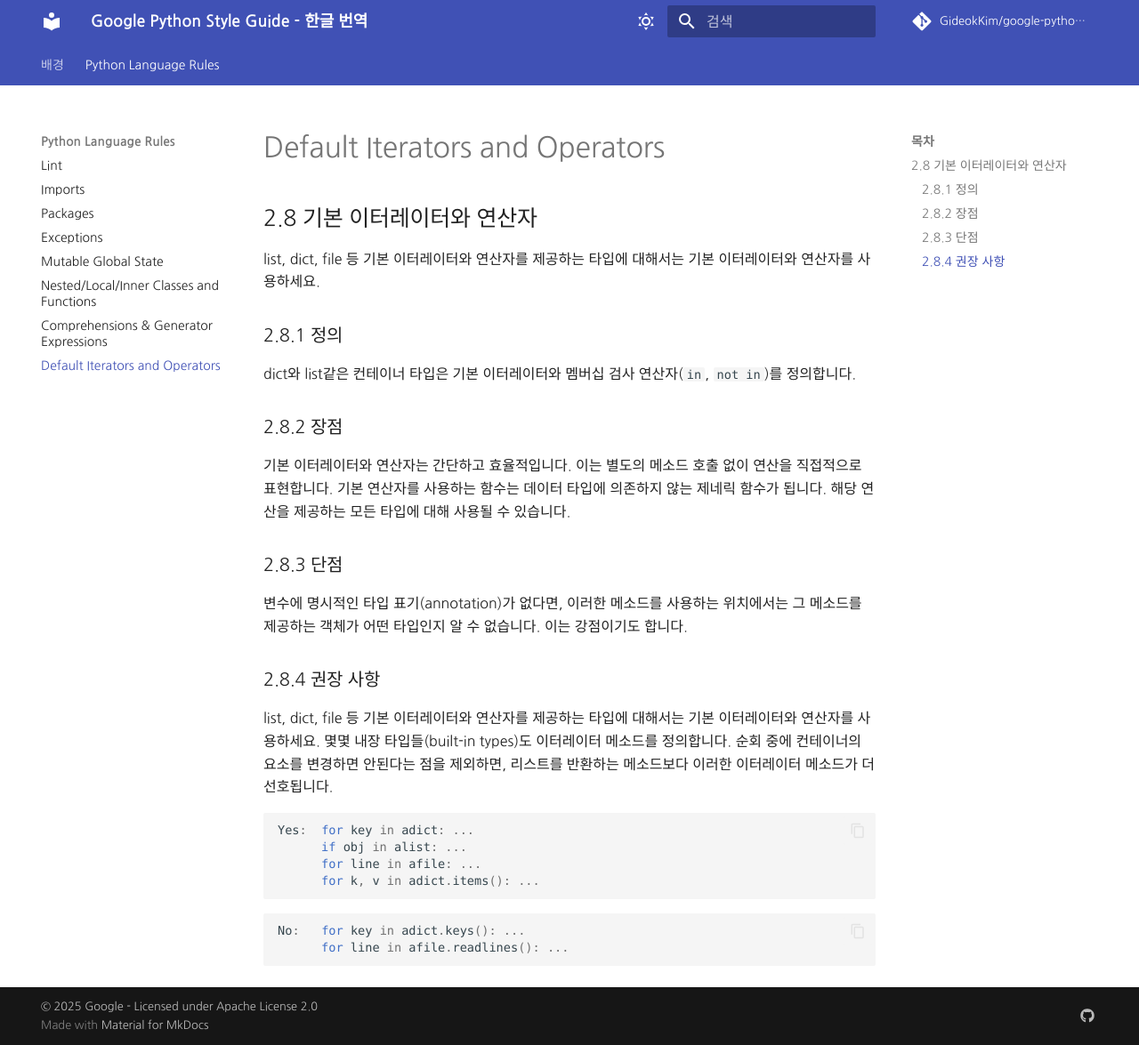
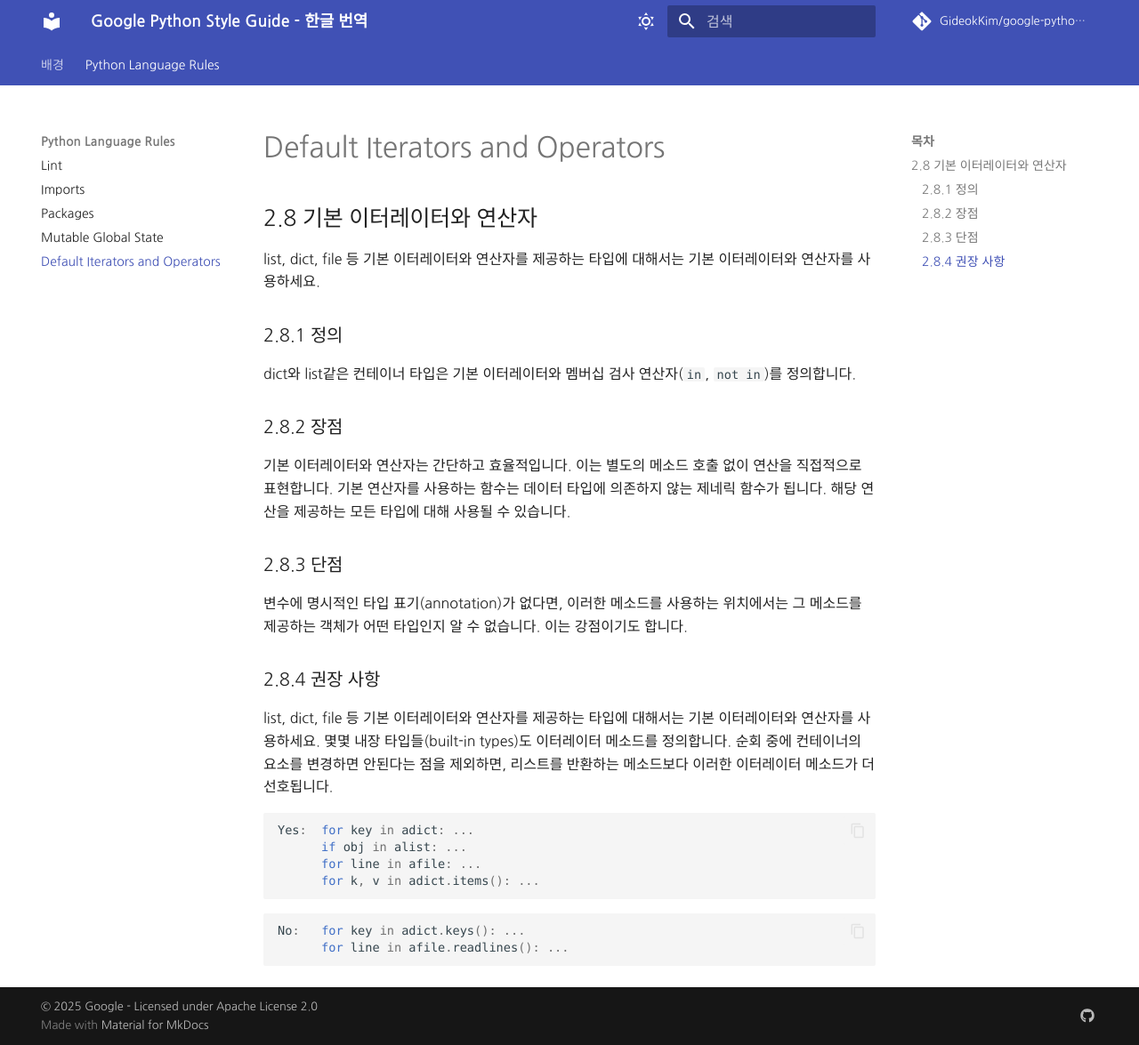
Before and after one commit to Yoonsoyoung02/google-python-style-guide-kr, an MkDocs documentation site: the page built from google python style guide/default-iterators-and-operators.md, in a window 1280 px wide and 1175 px high. Shown: the whole window at 89% size. Built offline with MkDocs 1.6.1 and Material for MkDocs 9.7.7, drawn with Linux system fonts in a browser that asks for light colours; some web fonts are replaced; comment, search, counter and statistics services are not loaded.

Commit message:
Update mkdocs.yml

```diff
--- a/mkdocs.yml
+++ b/mkdocs.yml
@@ -87,8 +87,5 @@ nav:
     - Lint: lint.md
     - Imports: imports.md
     - Packages: packages.md
-    - Exceptions: exceptions.md
     - Mutable Global State: mutable-global-state.md
-    - Nested/Local/Inner Classes and Functions: nested-local-inner-classes-and-functions.md
-    - Comprehensions & Generator Expressions: comprehensions-&-generator-expressions.md
     - Default Iterators and Operators: default-iterators-and-operators.md
```
